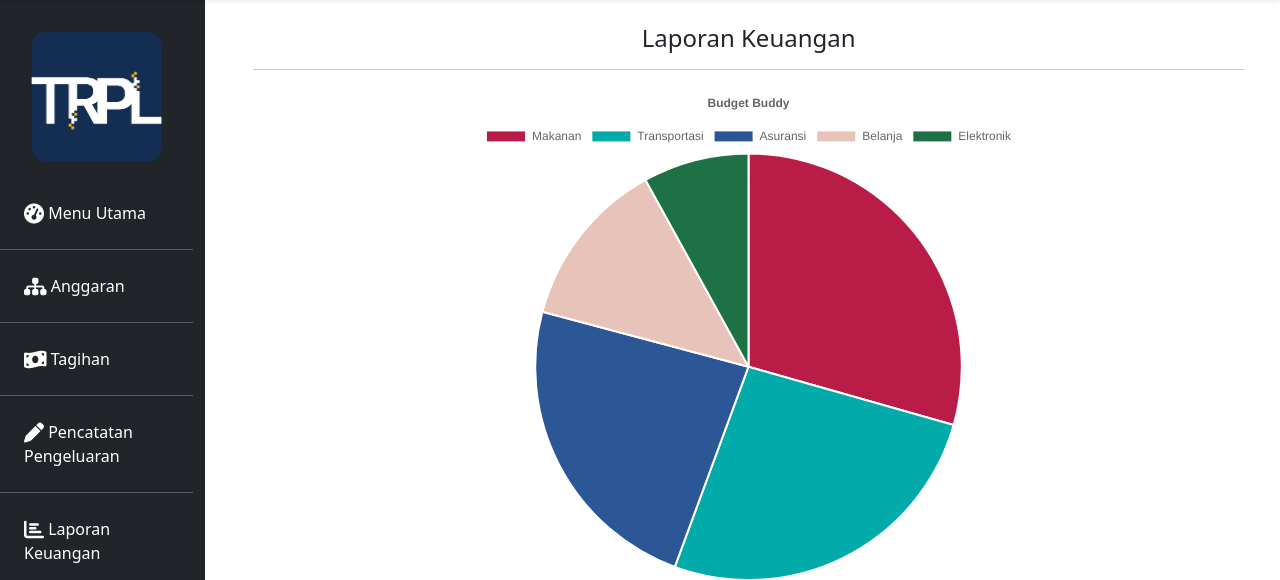
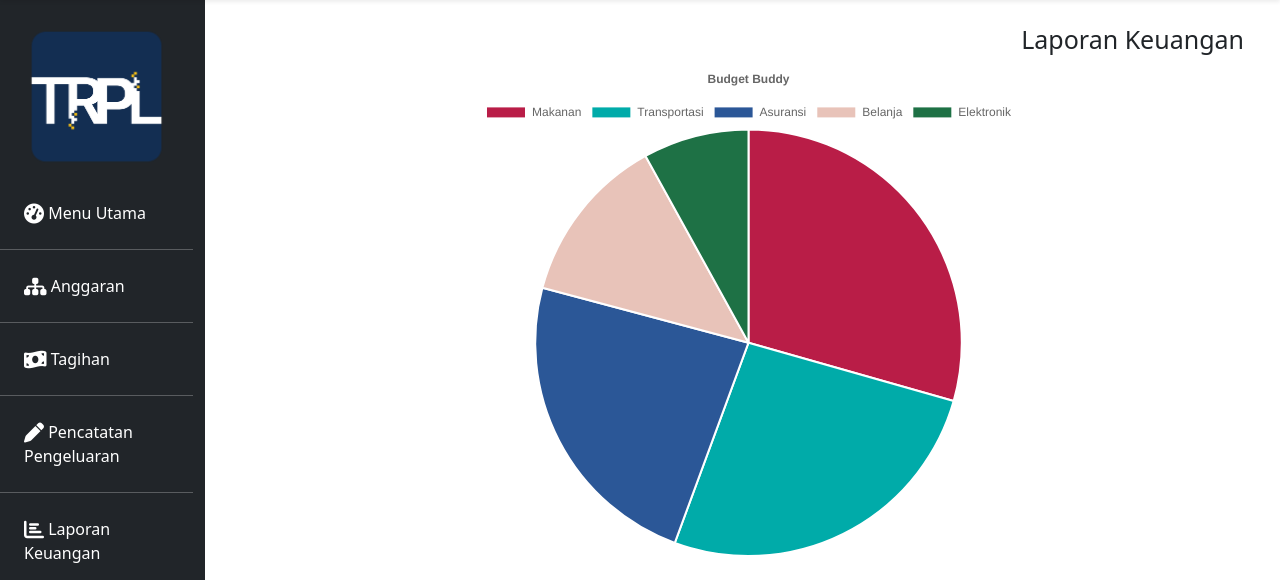
Before and after one commit to Mabrural/budgetbuddy, a PHP site: page /index.php?page=laporan in a window 1280 px wide. Shown: the part 80-660 px from the top of the page. Run offline with PHP 8.4, Linux system fonts and the light colour scheme; the visitor is signed in with stand-in values (Sample User, id 1); data comes from the database, SQL or seed files in the repository; data that the repository does not hold is empty; some libraries are stand-ins or nearby versions.

Commit message:
menambahkan header nama menu masing-masing halaman

```diff
--- a/page/anggaran/anggaran.php
+++ b/page/anggaran/anggaran.php
@@ -5,6 +5,7 @@ $id_mhs = $_SESSION["id_mhs"];
 ?>
 <div class="col-md-12 col-lg-12 ">
 	<div class="table table-responsive">
+			<h2 class="text-right" style="float: right; font-size: 25px;">Data Anggaran</h2>
 			<a href="?page=tambahAnggaran" class="btn btn-success btn-sm" data-bs-toggle="modal" data-bs-target="#tambahAnggaran"><i class="fas fa-plus fa-sm"></i> Tambah</a> <br><br>
 			<form class="d-flex col-lg-4 col-md-4 col-sm-12" role="search" action="" method="post">
 	        	<input class="form-control me-2" type="search" placeholder="Pencarian" aria-label="Search" name="keyword">
--- a/page/catatan/catatan.php
+++ b/page/catatan/catatan.php
@@ -6,6 +6,7 @@ $id_mhs = $_SESSION["id_mhs"];
 
 <div class="col-md-12 col-lg-12 ">
 	<div class="table table-responsive">
+			<h2 class="text-right" style="float: right; font-size: 25px;">Data Catatan Pengeluaran</h2>
 			<a href="?page=tambahCatatan" class="btn btn-success btn-sm" data-bs-toggle="modal" data-bs-target="#tambahCatatan"><i class="fas fa-plus fa-sm"></i> Tambah</a> <br><br>
 			<form class="d-flex col-lg-4 col-md-4 col-sm-12" role="search" action="" method="post">
 	        	<input class="form-control me-2" type="text" placeholder="Pencarian" aria-label="Search" name="keyword">
--- a/page/laporan/laporan.php
+++ b/page/laporan/laporan.php
@@ -1,8 +1,10 @@
 
 
 <div class="col-md-12 col-lg-12 ">
-<h4 class="text-center">Laporan Keuangan</h4>
-				<hr>
+<!-- <h4 class="text-center">Laporan Keuangan</h4>
+				<hr> -->
+			  <h2 class="text-right" style="float: right; font-size: 25px;">Laporan Keuangan </h2>
+
 
         <center><canvas id="myChart" style="width:100%; max-width:700px min-width: 100px;" class="row-md-12"></canvas></center>
 
--- a/page/tagihan/tagihan.php
+++ b/page/tagihan/tagihan.php
@@ -6,6 +6,7 @@ $id_mhs = $_SESSION["id_mhs"];
 
 <div class="col-md-12 col-lg-12 ">
 	<div class="table table-responsive">
+		<h2 class="text-right" style="float: right; font-size: 25px;">Data Tagihan</h2>
 		<a href="?page=tambahTagihan" class="btn btn-success btn-sm" data-bs-toggle="modal" data-bs-target="#tambahTagihan"><i class="fas fa-plus fa-sm"></i> Tambah</a> <br><br>
 		<form class="d-flex col-lg-4 col-md-4 col-sm-12" role="search" action="" method="post">
 			<input class="form-control me-2" type="search" placeholder="Pencarian" aria-label="Search" name="keyword">
```
